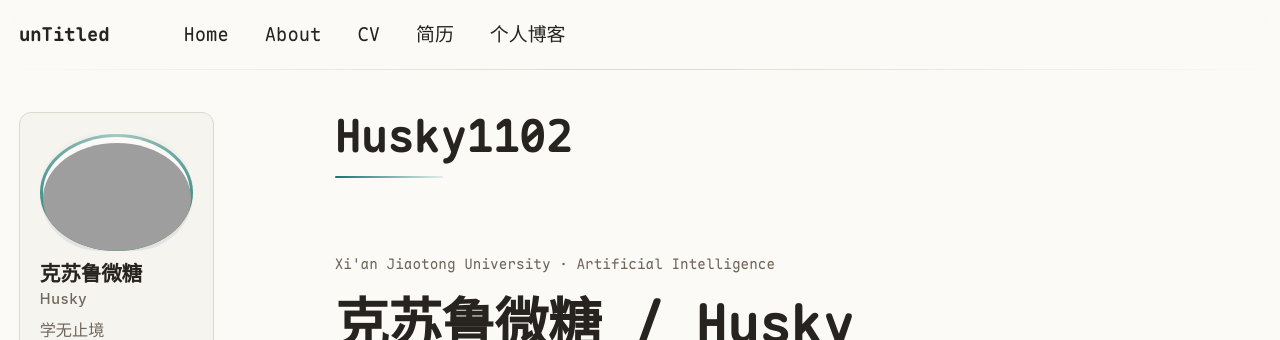
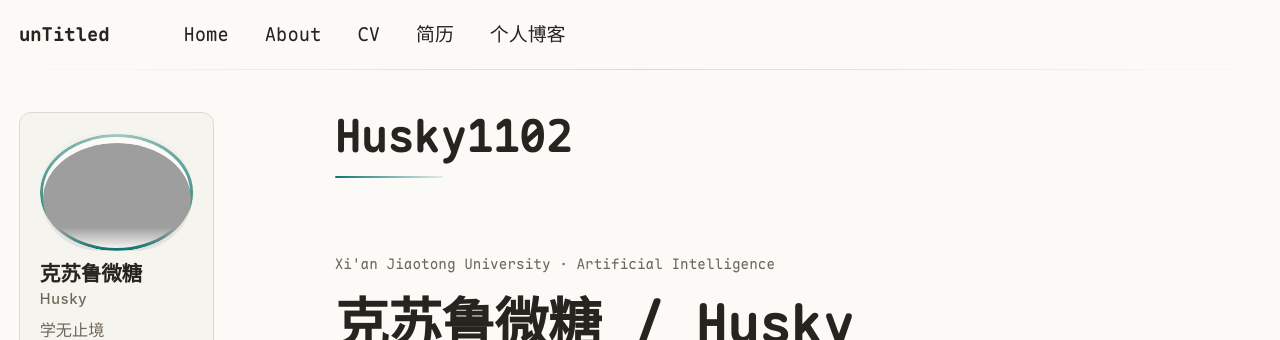
Before and after one commit to husky1102/husky1102.github.io, a Jekyll site: the page built from _pages/home.md, in a window 1280 px wide. Shown: the top 340 px of the page. Built offline with Jekyll 4.4.1, drawn with Linux system fonts in a browser that asks for light colours; some web fonts are replaced.

Commit message:
Polish avatar hover aesthetics

```diff
--- a/_config.yml
+++ b/_config.yml
@@ -22,7 +22,7 @@
 #               Additional customization can be done by editing /_includes/author-profile.html
 author:
   # Biographic information
-  avatar           : "图片-245透明.png"
+  avatar           : "avatar-gpt063.png"
   name             : '克苏鲁微糖<br><span class="author__name-latin">Husky</span>'
   pronouns         : # example: "she/her"
   bio              : "学无止境<br>Never stop learning"
--- a/_sass/layout/_sidebar.scss
+++ b/_sass/layout/_sidebar.scss
@@ -94,6 +94,15 @@
   }
 }
 
+@keyframes avatar-spin {
+  from {
+    transform: rotate(0deg);
+  }
+  to {
+    transform: rotate(360deg);
+  }
+}
+
 .author__profile > .author__avatar {
   display: table-cell;
   vertical-align: top;
@@ -116,26 +125,38 @@
     border-radius: 50%;
     overflow: hidden;
     clip-path: inset(0 0 0 0 round 999px);
-    background: conic-gradient(
-      from 210deg,
-      var(--global-link-color),
-      color-mix(in srgb, var(--global-link-color) 35%, transparent) 150deg,
-      var(--global-link-color) 300deg,
-      var(--global-link-color)
-    );
+    background: none;
     box-shadow: 0 10px 26px rgba(#000, 0.10);
-    transition: box-shadow 0.28s ease;
+    transition:
+      box-shadow 0.38s ease,
+      transform 0.38s cubic-bezier(0.34, 1.56, 0.64, 1);
+    transform-origin: 50% 100%;
 
-    /* The solid disc lives on the frame, not the <img>. That keeps it a tidy
-       circle the character sits in — and means opening her circular crop on
-       hover reveals only her silhouette, never a bg-coloured square. */
+    /* The rotating conic gradient border ring */
     &::before {
+      content: "";
+      position: absolute;
+      inset: 0;
+      border-radius: 50%;
+      background: conic-gradient(
+        from 210deg,
+        var(--global-link-color),
+        color-mix(in srgb, var(--global-link-color) 35%, transparent) 150deg,
+        var(--global-link-color) 300deg,
+        var(--global-link-color)
+      );
+      z-index: 0;
+      animation: avatar-spin 16s linear infinite;
+    }
+
+    /* The solid backdrop disc */
+    &::after {
       content: "";
       position: absolute;
       inset: 3px;
       border-radius: 50%;
       background: var(--global-bg-color);
-      z-index: 0;
+      z-index: 1;
     }
   }
 
@@ -149,18 +170,21 @@
 
     @include breakpoint($large) {
       position: relative;
-      z-index: 1; // above the disc
+      z-index: 2; // above the disc
       display: block;
-      background: none; // backing now provided by the frame's ::before disc
+      background: none;
       box-shadow: none;
       transform-origin: 50% 100%; // anchored at the ring's base, so she stands up
                                   // without lifting off it (no gap at the bottom)
       transform: translateY(var(--avatar-art-y)); // preload a little hidden artwork below the ring
+      filter: drop-shadow(0 0 0 transparent);
+      mask-image: linear-gradient(to bottom, black 76%, transparent 96%);
+      -webkit-mask-image: linear-gradient(to bottom, black 76%, transparent 96%);
       transition:
-        transform 0.34s cubic-bezier(0.34, 1.56, 0.64, 1), // gentle leap overshoot
-        border-radius 0.34s ease,
-        filter 0.34s ease;
-      will-change: transform;
+        transform 0.4s cubic-bezier(0.34, 1.56, 0.64, 1), // gentle leap overshoot
+        border-radius 0.4s ease,
+        filter 0.4s ease;
+      will-change: transform, filter;
     }
   }
 
@@ -170,18 +194,21 @@
   &:hover {
     @include breakpoint($large) {
       overflow: visible;
-      /* Let the character break out above and sideways, but keep the lower crop
-         pinned to the medallion so the artwork's missing legs never escape. */
-      clip-path: inset(-42px -34px 0 -34px);
-      box-shadow: 0 14px 28px rgba(#000, 0.12);
+      /* Remove clip-path on hover to allow the character to pop out fully,
+         relying on mask-image to fade the bottom of the character. */
+      clip-path: none;
+      transform: scale(1.06);
+      box-shadow:
+        0 24px 48px rgba(#000, 0.16),
+        0 8px 20px rgba(#000, 0.08);
 
       img {
         border-radius: 0; // open the top/sides while the frame still clips the bottom
         /* Keep the bitmap itself shadowless; a drop-shadow on the clipped lower
            edge reads as a hard line under the ring. */
         box-shadow: none;
-        transform: translateY(var(--avatar-art-y)) scale(1.16);
-        filter: none;
+        transform: translateY(-18px) scale(1.20);
+        filter: drop-shadow(0 14px 18px rgba(#000, 0.15));
       }
     }
   }
```
Also changed, not shown: tests/website-aesthetics-v4.test.js (+10 -0 lines), 2 other files.
